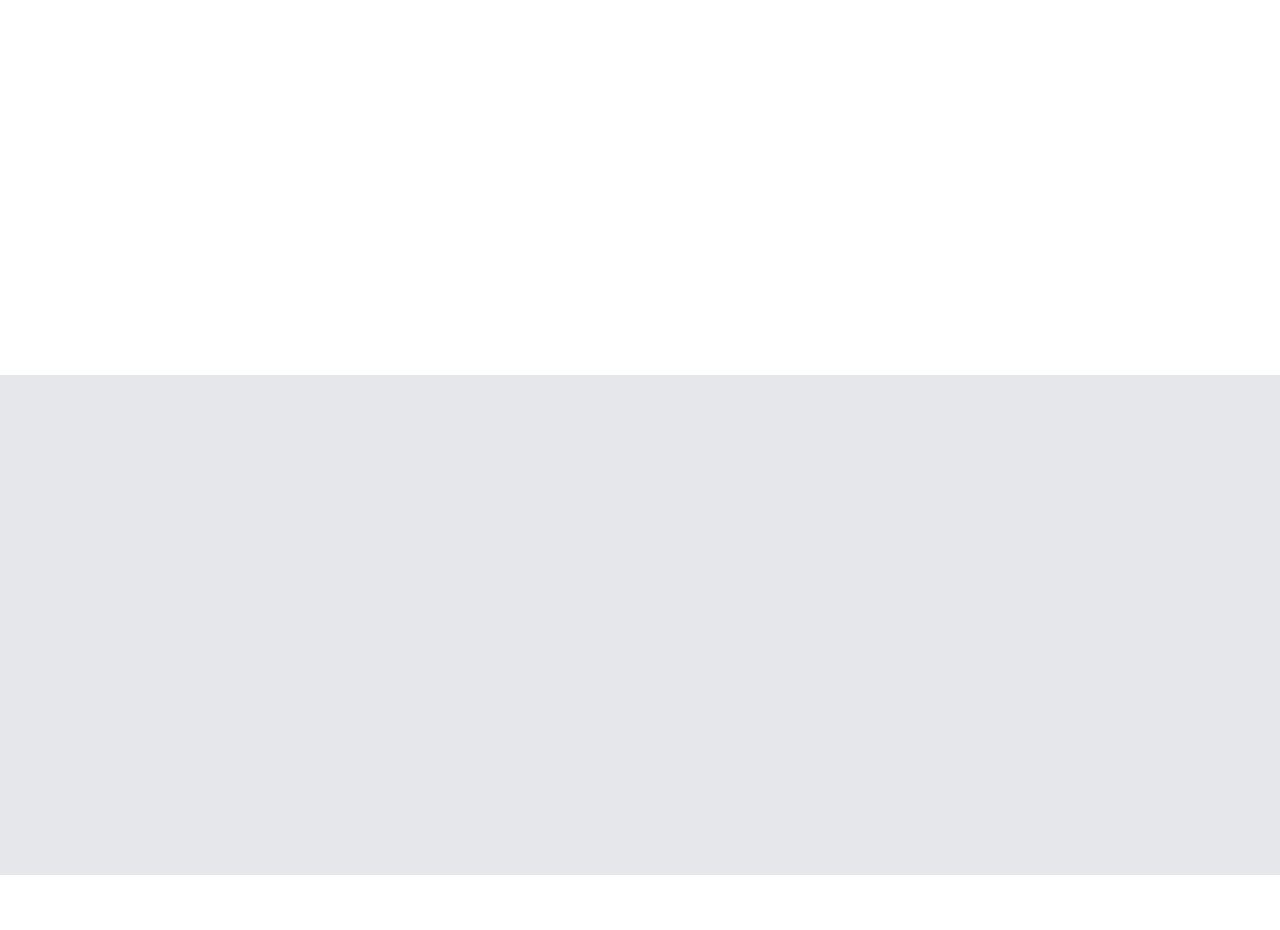
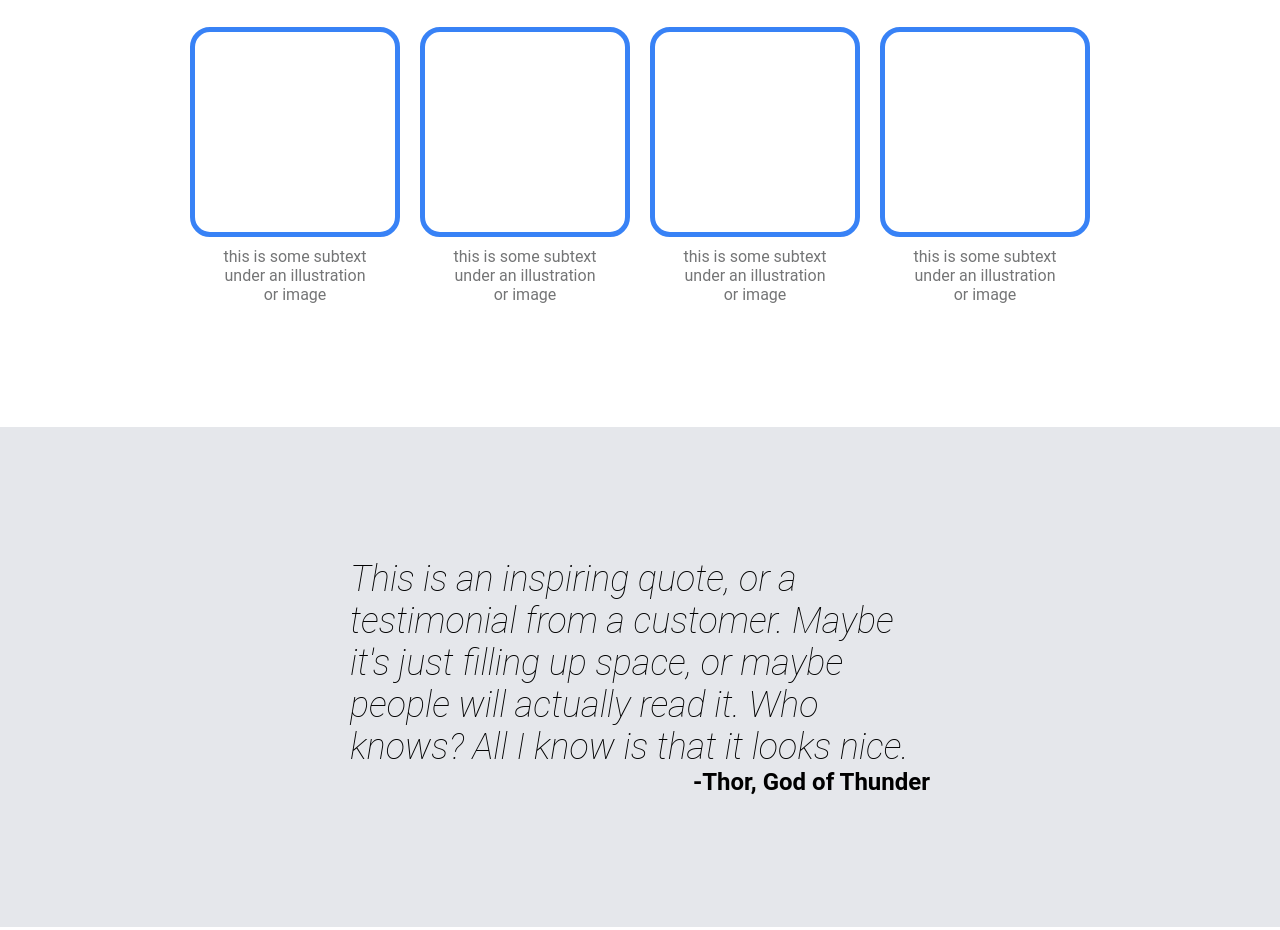
Before and after one commit to AnuBis7Star/Landing-Page, a plain HTML site: page index.html in a window 1280 px wide. Shown: the part 675-1605 px from the top of the page. Drawn offline with Linux system fonts and the light colour scheme.

Commit message:
Added INFO section and QUOTE section.

```diff
--- a/index.html
+++ b/index.html
@@ -7,6 +7,7 @@
     <link rel="stylesheet" href="style.css">
 </head>
 <body class="body">
+    <div class="first-container">
         <div class="header">
                 <p class="header-logo">Header Logo</p>
 
@@ -32,16 +33,35 @@
             </div>
 
         </div>
+    </div>
+
+    <h2 class="info-title">Some random information.</h2>
     <div class="information-section">
+        <div class="boxes">
+            <div class="box-text">
+                <div class="box"></div>
+                <p>this is some subtext under an illustration or image</p>
+            </div>
+            <div class="box-text">
+                <div class="box"></div>
+                <p>this is some subtext under an illustration or image</p>
+            </div>
+            <div class="box-text">
+                <div class="box"></div>
+                <p>this is some subtext under an illustration or image</p>
+            </div>
+            <div class="box-text">
+                <div class="box"></div>
+                <p>this is some subtext under an illustration or image</p>
+            </div>
+        </div>
+    </div>
 
+    <div class="quote-section">
+        <h3 class="quote">This is an inspiring quote, or a testimonial from a customer. Maybe it's just filling up space, or maybe people will actually read it. Who knows? All I know is that it looks nice.</h3>
+        <h4 class="quote-subtext">-Thor, God of Thunder</h4>
+    </div>
 
-
-    </div>
-    <div class="quote-section">
-
-
-
-    </div>
     <div class="call-to-action-section">
 
 
--- a/style.css
+++ b/style.css
@@ -30,11 +30,13 @@ a {
     padding: 0px;
     justify-content: space-between;
     flex-shrink: 0;
+
+    align-items: center;
+    padding: 0 250px;
 }
 
 .header-logo {
     margin: 0px;
-    margin-left: 200px;
     padding: 0px;
     font-size: 24px;
     font-weight: 900;
@@ -46,7 +48,6 @@ a {
 .header-links {
     display: flex;
     align-items: center;
-    margin-right: 200px;
     padding: 0px;
     flex-shrink: 0;
     gap: 30px;
@@ -60,18 +61,13 @@ a {
     height: 500px;
     align-items: center;
     justify-content: space-between;
+    padding: 0 250px;
 }
 
 .left {
-    margin-left: 200px;
     width: 500px;
-    flex-shrink: 0;
-}
-
-h1 {
-    font-size: 48px;
-    color: #f9faf9;
-    font-weight: 900;
+    flex-shrink: 1;
+    min-width: 350px;
 }
 
 .left p {
@@ -80,8 +76,10 @@ h1 {
     font-weight: 100;
 }
 
-.right {
-    margin-right: 200px;
+h1 {
+    font-size: 48px;
+    color: #f9faf9;
+    font-weight: 900;
 }
 
 .first-button {
@@ -101,13 +99,78 @@ video {
 
 
 /* Innfo section */
+.info-title {
+    text-align: center;
+    padding: 25px;
+    font-size: 36px;
+    font-weight: 900;
+    color: #1F2937;
+
+}
+
 .information-section {
-    height: 500px;
+    display: flex;
+    height: 400px;
+    align-items: center;
+    flex-direction: column;
+}
+
+.boxes {
+    display: flex;
+    gap: 20px;
+}
+
+.box {
+    width: 200px;
+    height: 200px;
+    border: 5px solid #3882F6;
+    border-radius: 20px;
+
+}
+
+.box-text {
+    display: flex;
+    align-items: center;
+    flex-direction: column;
+}
+
+
+.box-text p {
+    margin: 10px;
+    text-align: center;
+    max-width: 150px;
+    color:#747576;
+}
+
+.text-boxes {
+    display: flex;
+    justify-content: center;
+    text-align: center;
 }
 
 .quote-section {
+    display: flex;
+    flex-direction: column;
+    justify-content: center;
+    align-items: center;
     height: 500px;
     background-color: #E5E7EB;
+    padding-left:350px;
+    padding-right: 350px;
+}
+
+.quote {
+    font-size: 36px;
+    font-weight: 100;
+    font-style: italic;
+    margin: 0px;
+}
+
+.quote-subtext {
+    margin:0px;
+    padding: 0px;
+    align-self: flex-end;
+    font-size: 24px;
 }
 
 .call-to-action-section {
```
Lines whose indentation alone changed are shown as unchanged.
